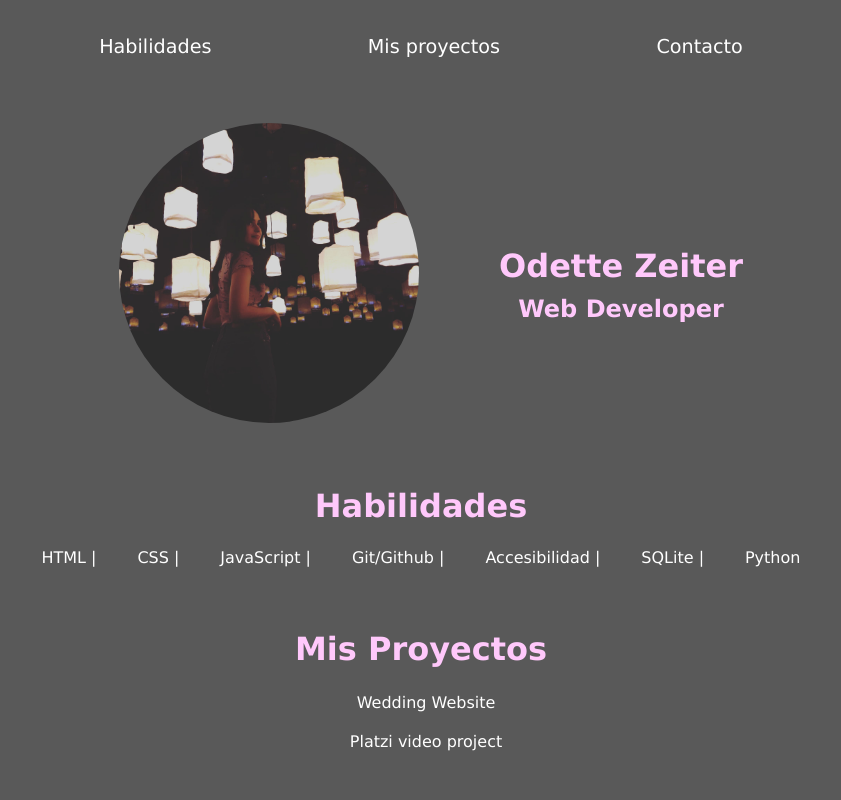
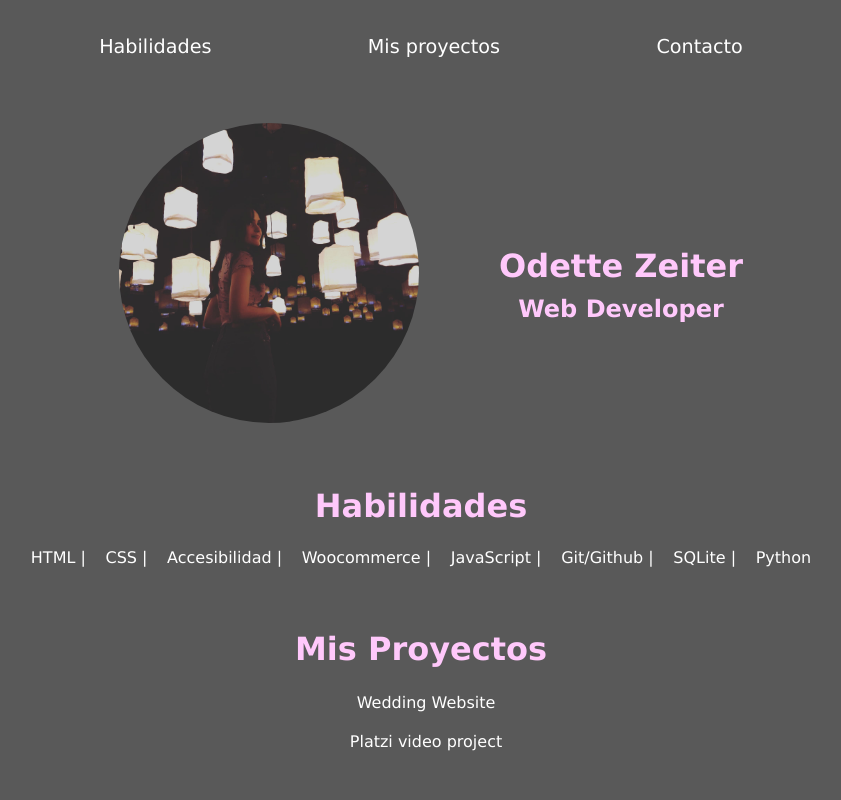
Before and after one commit to odetteZV/odettezv.github.io, a plain HTML site: page index.html in a window 1280 px wide. Shown: the top 800 px of the page, without its empty margins (219-1060 px from the left). Drawn offline with Linux system fonts and the light colour scheme.

Commit message:
index page skills changes

```diff
--- a/index.html
+++ b/index.html
@@ -57,9 +57,10 @@
             <ul class="skills__section-list">
                 <li>HTML |</li>
                 <li>CSS |</li>
+                <li>Accesibilidad |</li>
+                <li>Woocommerce |</li>
                 <li>JavaScript |</li>
                 <li>Git/Github |</li>
-                <li>Accesibilidad |</li>
                 <li>SQLite |</li>
                 <li>Python </li>
             </ul>
```
